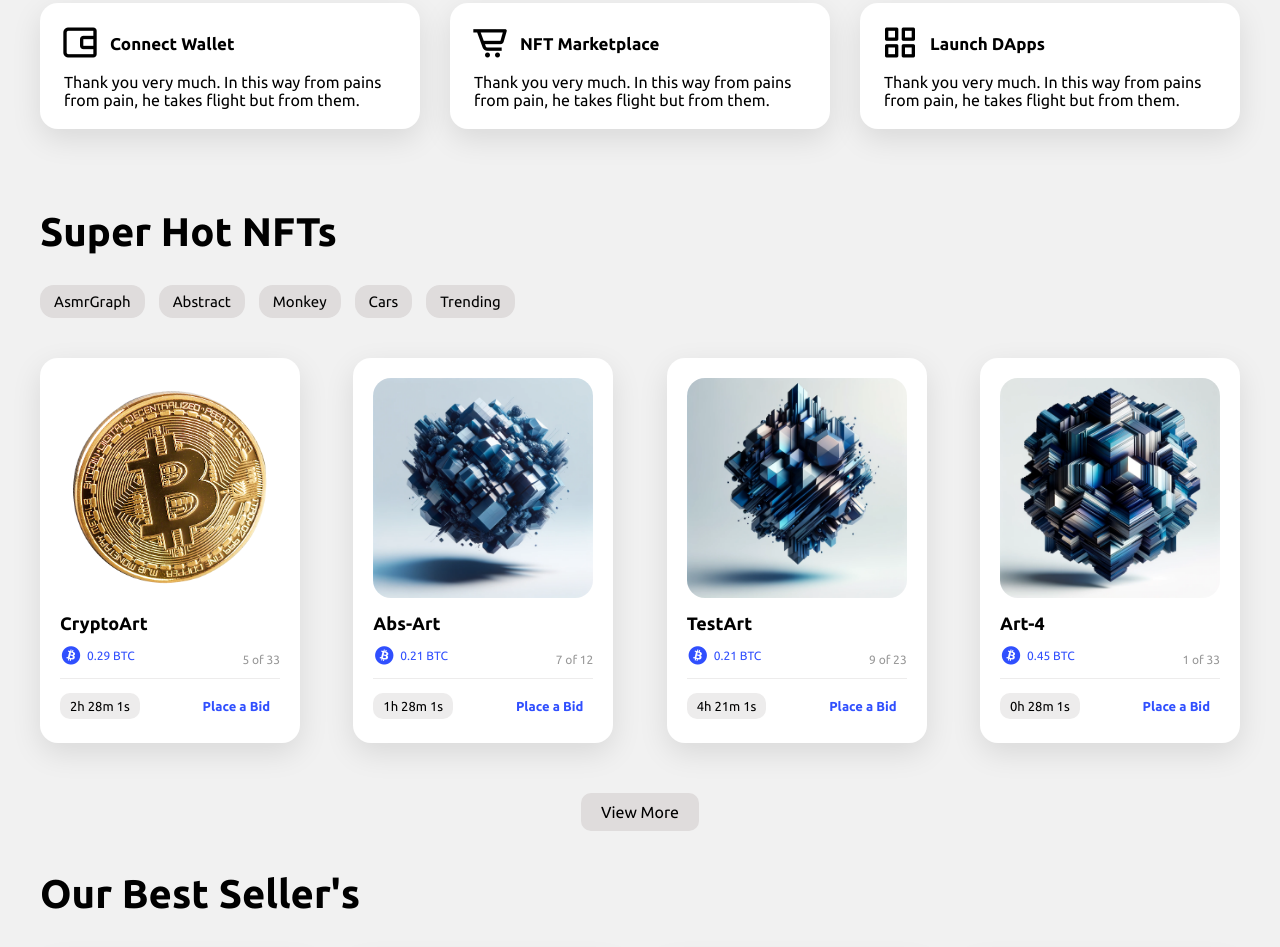
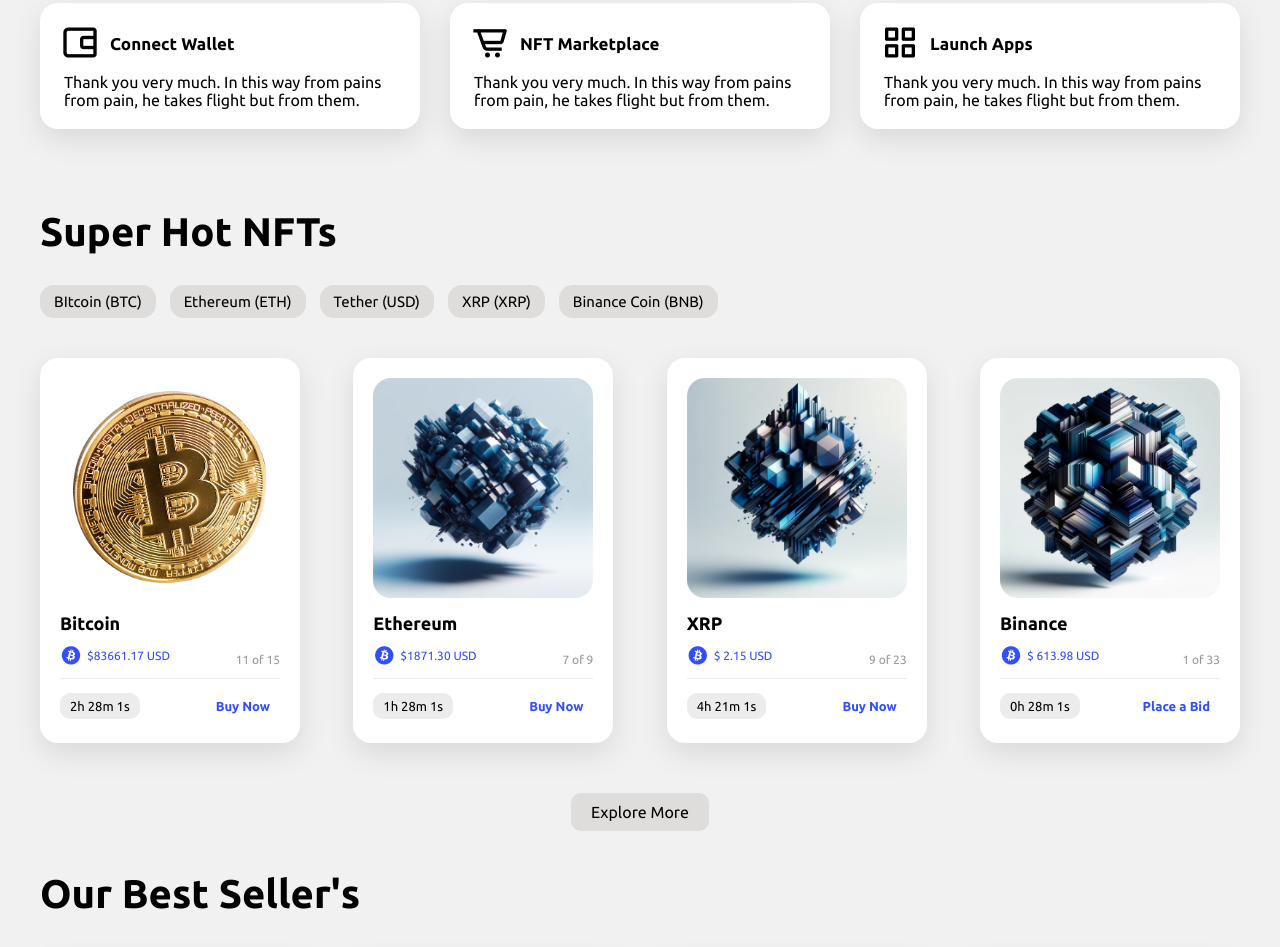
Before and after one commit to PrayashRana/Mini-project, a plain HTML site: page index.html in a window 1280 px wide. Shown: the part 933-1880 px from the top of the page. Drawn offline with nearby package versions, Linux system fonts and the light colour scheme.

Commit message:
second commit

```diff
--- a/index.html
+++ b/index.html
@@ -13,7 +13,7 @@
 <body>
 
     <nav>
-        <a href="#" class="logo">CRYPTO CURRENCY</a>
+        <a href="#" class="logo">CRYPTO</a>
         <div class="links">
             <a href="#">Home</a>
             <a href="#">Features</a>
@@ -28,7 +28,7 @@
 
     <header>
         <div class="left">
-            <h1>Let's Buy Some <span>CRYPTO CURRENCY</span></h1>
+            <h1>Let's Buy Some <span>CRYPTO</span></h1>
             <p>It is very important for the customer to pay attention to the adipiscing process. And so, these things. Do we really work hard?
             </p>
             <a href="#">
@@ -61,7 +61,7 @@
         <div class="item">
             <div class="header">
                 <i class='bx bx-grid-alt'></i>
-                <h5>Launch DApps</h5>
+                <h5>Launch Apps</h5>
             </div>
             <p>Thank you very much. In this way from pains from pain, he takes flight but from them.</p>
         </div>
@@ -73,11 +73,11 @@
 
     <div class="nft-shop">
         <div class="category">
-            <a href="#">AsmrGraph</a>
-            <a href="#">Abstract</a>
-            <a href="#">Monkey</a>
-            <a href="#">Cars</a>
-            <a href="#">Trending</a>
+            <a href="#">BItcoin (BTC)</a>
+            <a href="#">Ethereum (ETH)</a>
+            <a href="#">Tether (USD)</a>
+            <a href="#">XRP (XRP)</a>
+            <a href="#">Binance Coin (BNB)</a>
         </div>
 
         <div class="nft-list">
@@ -85,61 +85,61 @@
                 <img src="assets/item-1.png">
                 <div class="info">
                     <div>
-                        <h5>CryptoArt</h5>
+                        <h5>Bitcoin</h5>
                         <div class="btc">
                             <i class='bx bxl-bitcoin'></i>
-                            <p>0.29 BTC</p>
+                            <p>$83661.17 USD </p>
                         </div>
                     </div>
-                    <p>5 of 33</p>
+                    <p>11 of 15</p>
                 </div>
                 <div class="bid">
                     <p>2h 28m 1s</p>
-                    <a href="#">Place a Bid</a>
+                    <a href="#">Buy Now</a>
                 </div>
             </div>
             <div class="item">
                 <img src="assets/item-2.png">
                 <div class="info">
                     <div>
-                        <h5>Abs-Art</h5>
+                        <h5>Ethereum</h5>
                         <div class="btc">
                             <i class='bx bxl-bitcoin'></i>
-                            <p>0.21 BTC</p>
+                            <p>$1871.30 USD</p>
                         </div>
                     </div>
-                    <p>7 of 12</p>
+                    <p>7 of 9</p>
                 </div>
                 <div class="bid">
                     <p>1h 28m 1s</p>
-                    <a href="#">Place a Bid</a>
+                    <a href="#">Buy Now</a>
                 </div>
             </div>
             <div class="item">
                 <img src="assets/item-3.png">
                 <div class="info">
                     <div>
-                        <h5>TestArt</h5>
+                        <h5>XRP </h5>
                         <div class="btc">
                             <i class='bx bxl-bitcoin'></i>
-                            <p>0.21 BTC</p>
+                            <p>$ 2.15 USD</p>
                         </div>
                     </div>
                     <p>9 of 23</p>
                 </div>
                 <div class="bid">
                     <p>4h 21m 1s</p>
-                    <a href="#">Place a Bid</a>
+                    <a href="#">Buy Now</a>
                 </div>
             </div>
             <div class="item">
                 <img src="assets/item-4.png">
                 <div class="info">
                     <div>
-                        <h5>Art-4</h5>
+                        <h5>Binance </h5>
                         <div class="btc">
                             <i class='bx bxl-bitcoin'></i>
-                            <p>0.45 BTC</p>
+                            <p>$ 613.98 USD</p>
                         </div>
                     </div>
                     <p>1 of 33</p>
@@ -154,7 +154,7 @@
     </div>
 
     <div class="view-more">
-        <button>View More</button>
+        <button>Explore More</button>
     </div>
 
     <h2 class="separator">
@@ -209,7 +209,3 @@
             <p>Copyright © 2025 Prayash, All Rights Reserved.</p>
         </div>
     </footer>
-
-</body>
-
-</html>
```
Also changed, not shown: 1 other file.
